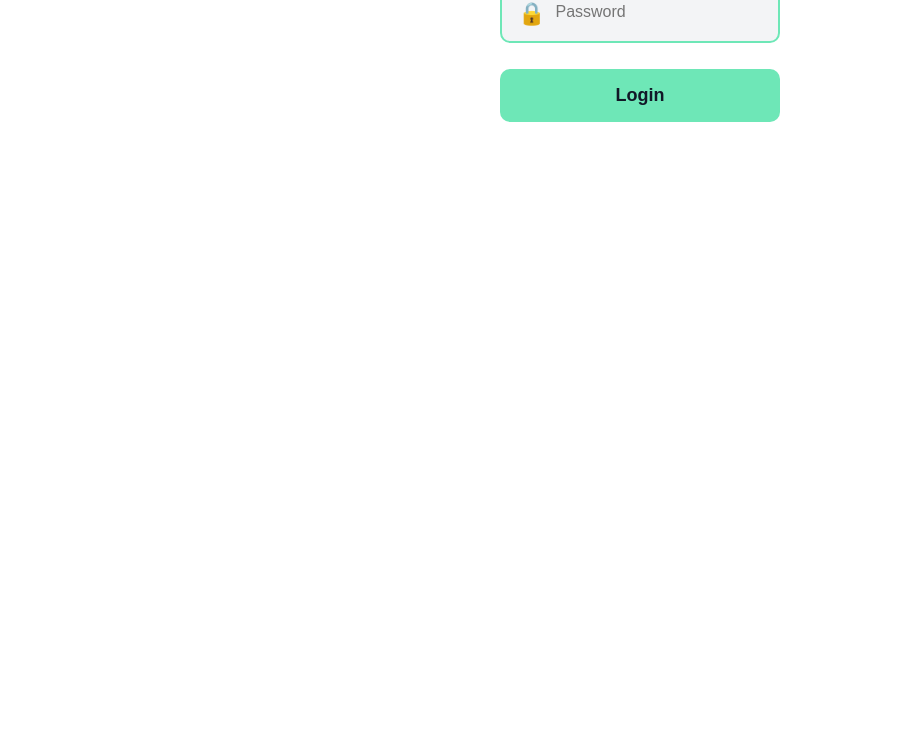
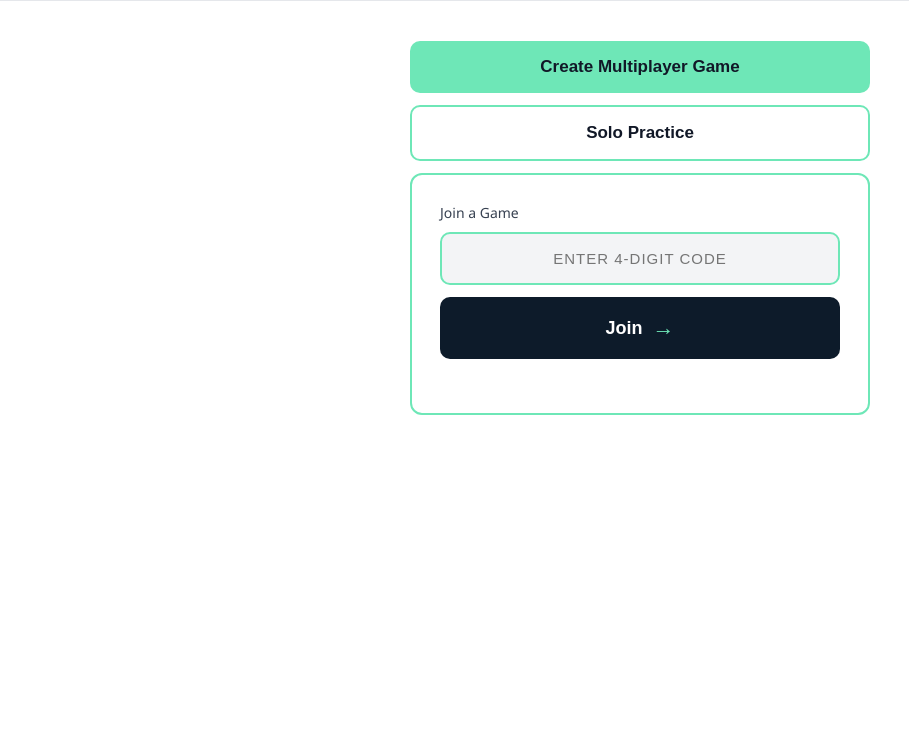
Before and after one commit to tearikitepuni-kotui/toka-hangi, a website: page public/index.html in a window 1280 px wide. Shown: the part 59-800 px from the top of the page, without its empty margins (0-909 px from the left). Drawn offline with nearby package versions, Linux system fonts and the light colour scheme.

Commit message:
remove password page

```diff
--- a/public/index.html
+++ b/public/index.html
@@ -80,24 +80,7 @@
   }
   .input-field:focus { border-color: var(--mint-dark); color: var(--text-dark); }
 
-  /* ── PASSWORD SCREEN special ── */
-  .pw-field {
-    display: flex;
-    align-items: center;
-    gap: 10px;
-    border: 2px solid var(--mint);
-    border-radius: 10px;
-    background: var(--gray-bg);
-    padding: 14px 16px;
-    margin-bottom: 14px;
-    width: 100%;
-    max-width: 280px;
-  }
-  .pw-field input {
-    border: none; background: transparent; outline: none;
-    font-size: 16px; width: 100%;
-  }
-  .pw-lock { font-size: 22px; }
+
 
   /* ── BUTTONS ── */
   .btn-navy {
@@ -484,24 +467,12 @@
 </head>
 <body>
 
-<!-- ══════════════════════════════════════════════════════
-     SCREEN 1: PASSWORD
-═══════════════════════════════════════════════════════════ -->
-<div id="screen-password" class="screen active">
-  <div class="center-wrap" style="flex-direction:column;gap:12px;">
-    <div class="pw-field">
-      <span class="pw-lock">🔒</span>
-      <input type="password" id="pw-input" placeholder="Password" autocomplete="off"/>
-    </div>
-    <button class="btn-mint" style="max-width:280px;width:100%;" onclick="submitPassword()">Login</button>
-    <div class="error-msg" id="pw-error"></div>
-  </div>
-</div>
+
 
 <!-- ══════════════════════════════════════════════════════
      SCREEN 2: ENTRY — Create or Join
 ═══════════════════════════════════════════════════════════ -->
-<div id="screen-entry" class="screen">
+<div id="screen-entry" class="screen active">
   <div class="header"><h1>Toka Hāngi</h1></div>
   <div class="center-wrap" style="flex-direction:column;align-items:center;gap:0;">
     <button class="entry-create-btn" onclick="createGame()">Create Multiplayer Game</button>
@@ -676,7 +647,7 @@ const STATE = {
   soloTimer: null,
 };
 
-const ADMIN_PASSWORD = 'hangi2025'; // change as needed
+const ADMIN_PASSWORD = 'hangi2025';
 
 // ═══════════════════════════════════════════════════════
 //  SCREEN MANAGEMENT
@@ -782,17 +753,7 @@ function initSocket() {
 // ═══════════════════════════════════════════════════════
 //  SCREEN 1 — PASSWORD
 // ═══════════════════════════════════════════════════════
-function submitPassword() {
-  const val = document.getElementById('pw-input').value.trim();
-  if (val === ADMIN_PASSWORD) {
-    showScreen('entry');
-  } else {
-    document.getElementById('pw-error').textContent = 'Incorrect password.';
-  }
-}
-document.getElementById('pw-input').addEventListener('keydown', e => {
-  if (e.key === 'Enter') submitPassword();
-});
+
 
 // ═══════════════════════════════════════════════════════
 //  SCREEN 2 — ENTRY
```
Also changed, not shown: 1 other file.
